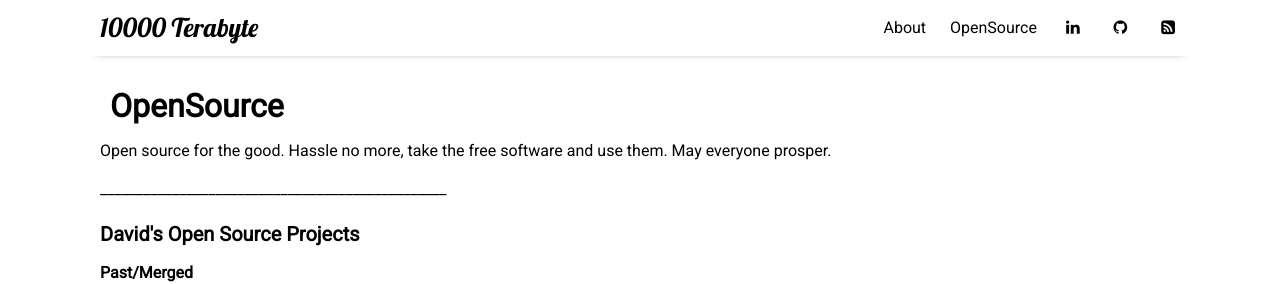
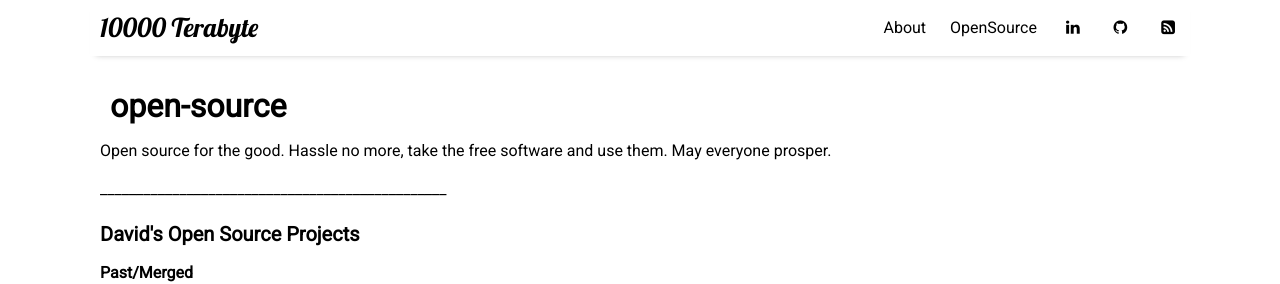
Before and after one commit to 10000TB/10000TB.github.io, a Jekyll site: the page built from pages/opensource.html, in a window 1280 px wide. Shown: the top 284 px of the page. Built offline with Jekyll 4.4.1, drawn with Linux system fonts in a browser that asks for light colours; nearby versions of some CDN libraries.

Commit message:
pages titles format update.

```diff
--- a/pages/about.html
+++ b/pages/about.html
@@ -1,6 +1,6 @@
 ---
 layout: page
-title: About
+title: about
 ---
 <img id="about-page-portrait" src="/assets/img/David_hu_portrait.JPG" style="width: 300px;position: relative;float: left;margin: 10px;">
 <p style="position: relative;"><br/>
--- a/pages/opensource.html
+++ b/pages/opensource.html
@@ -1,6 +1,6 @@
 ---
 layout: page
-title: OpenSource
+title: open-source
 ---
 
 Open source for the good. Hassle no more, take the free software and use them. May everyone prosper.
```
